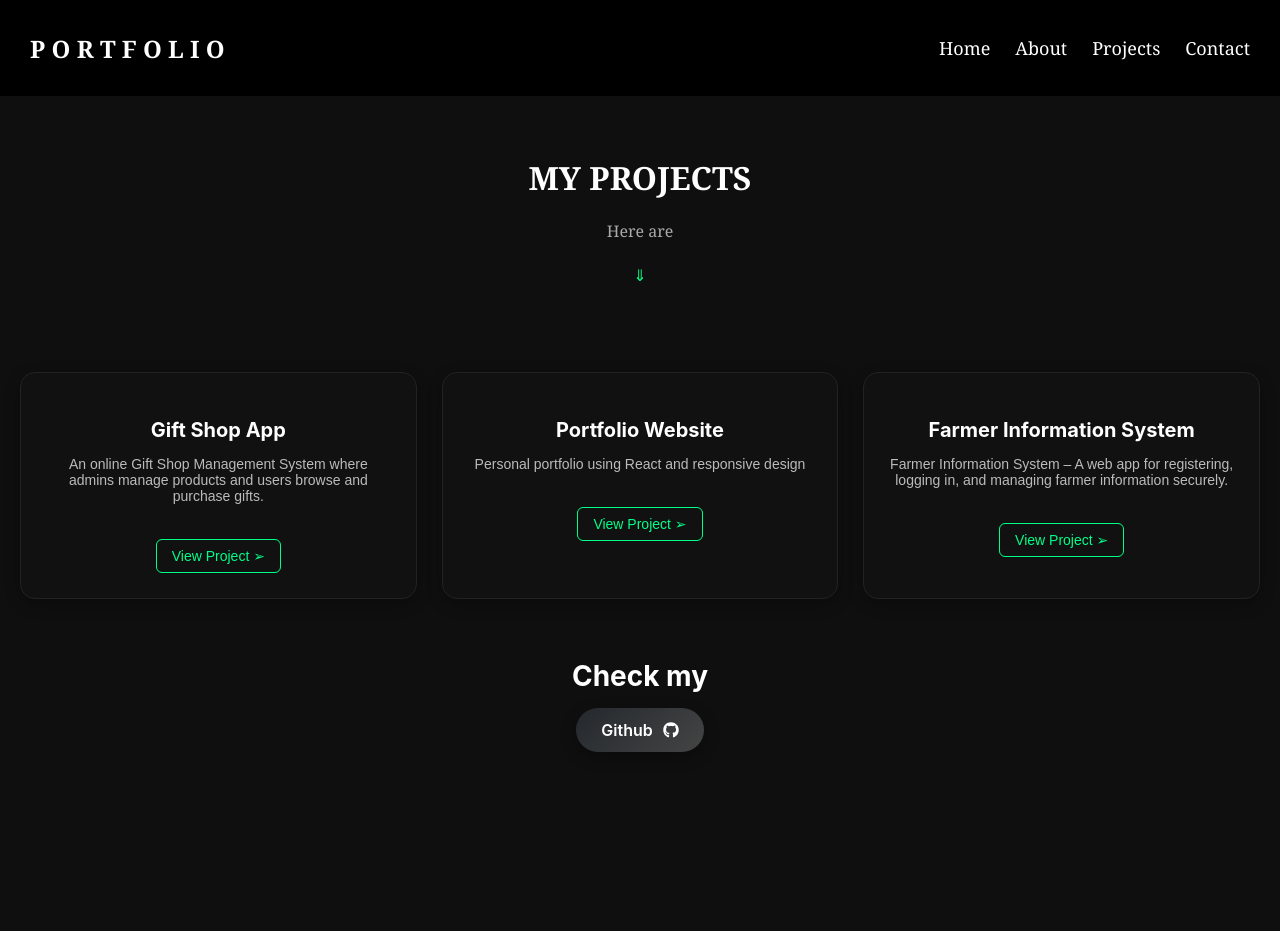
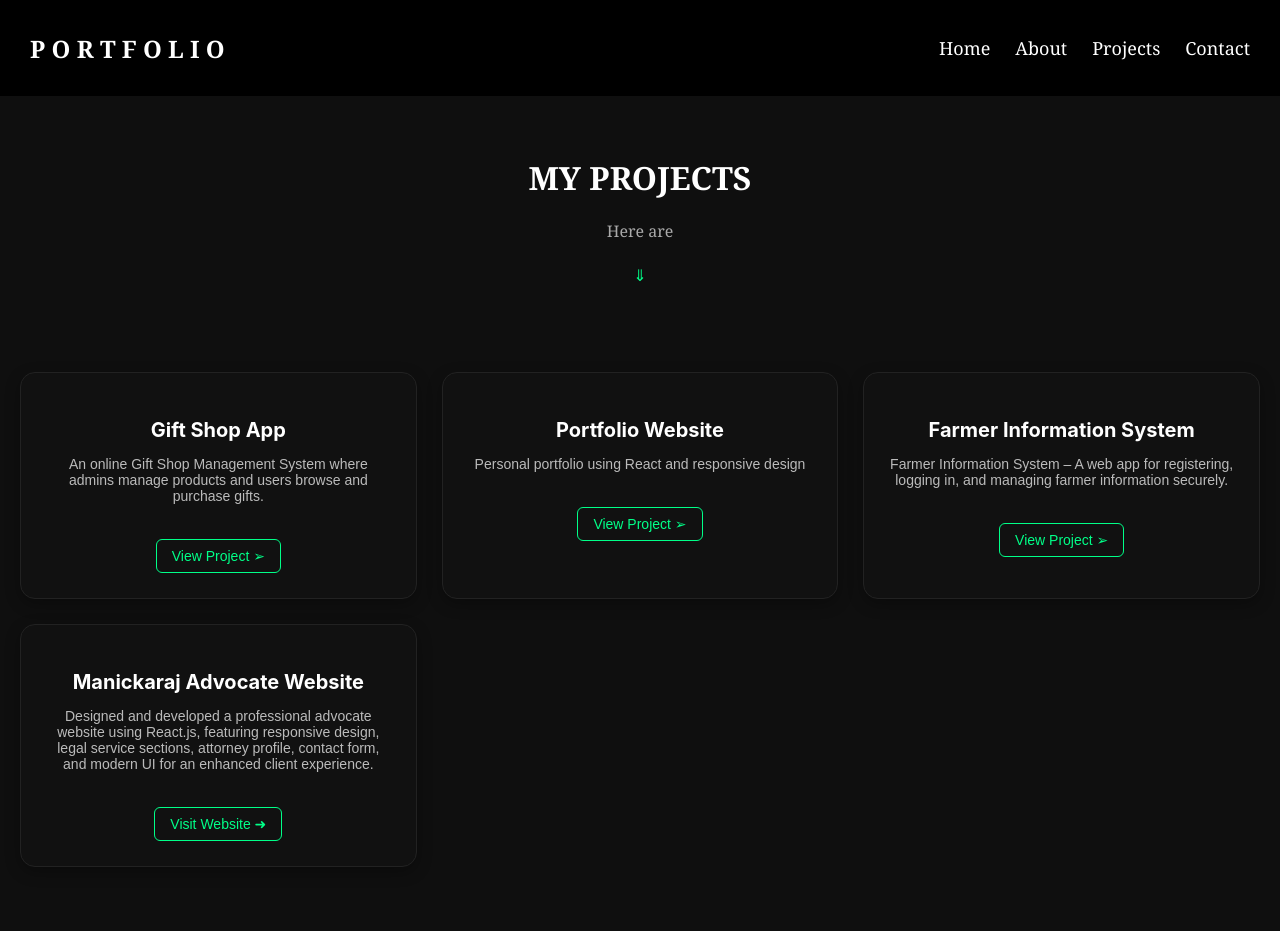
Before and after one commit to PUGALENDHI-N/Portfolio, a React (Create React App) app: page /project in a window 1280 px wide. Shown: the top 931 px of the page. Built offline with nearby package versions, Linux system fonts and the light colour scheme.

Commit message:
Updated portfolio projects and UI

```diff
--- a/src/pages/Project.js
+++ b/src/pages/Project.js
@@ -37,6 +37,27 @@ function Project() {
           </a>
         </div>
 
+        {/* Project 4 */}
+<div className="project-card">
+  <h3>Manickaraj Advocate Website</h3>
+
+  <p>
+    Designed and developed a professional advocate website using React.js,
+    featuring responsive design, legal service sections, attorney profile,
+    contact form, and modern UI for an enhanced client experience.
+  </p>
+
+  <br />
+
+  <a
+    href="https://manickaraj-advocate-website.vercel.app"
+    target="_blank"
+    rel="noreferrer"
+  >
+    Visit Website ➜
+  </a>
+</div>
+
       </div>
       <div className="github">
         <h2>Check my  </h2>
```
